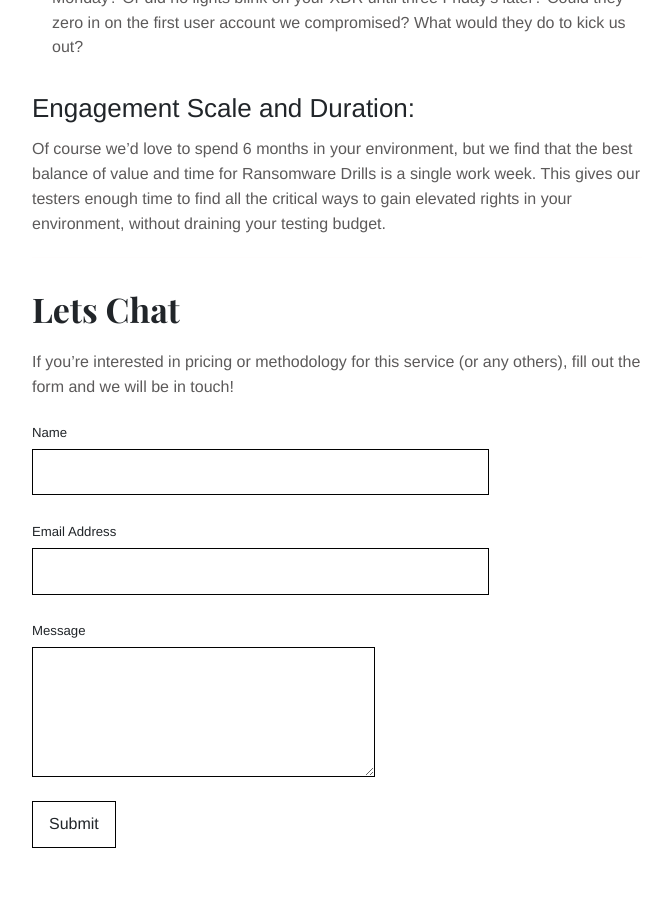
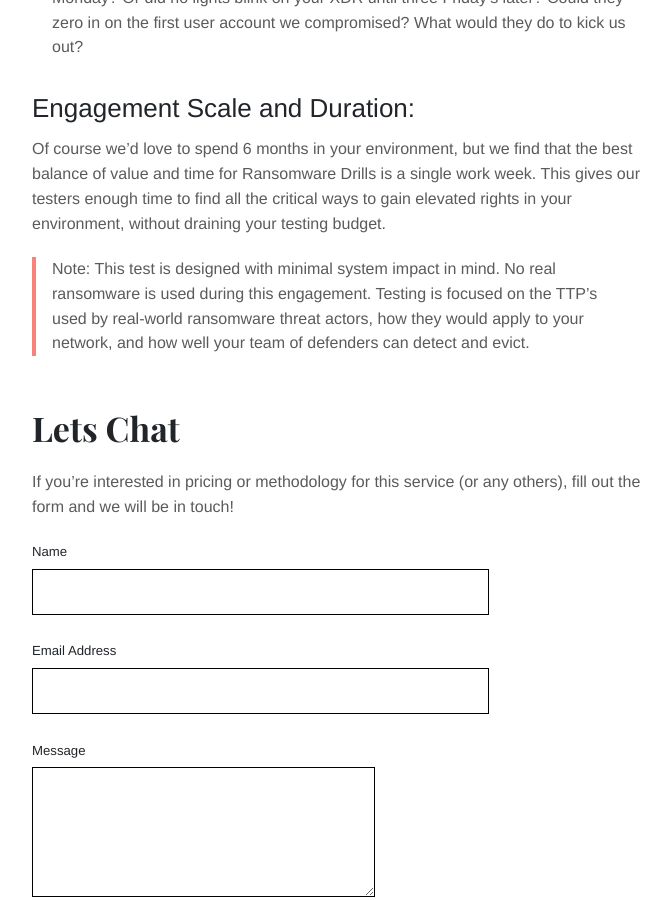
Before and after one commit to strategicdefense/strategicdefense.github.io, a Jekyll site: the page built from _services/ransomware.md, in a window 1280 px wide and 900 px high, scrolled down 2801 px. Shown: the whole window, without its empty margins (143-814 px from the left). Built offline with Jekyll 4.4.1, drawn with Linux system fonts in a browser that asks for light colours.

Commit message:
adding ransomware service

```diff
--- a/_services/ransomware.md
+++ b/_services/ransomware.md
@@ -47,6 +47,8 @@ These are the main 2 goals of any ransomware attacker. Disable and disrupt backu
 ## Engagement Scale and Duration:
 Of course we’d love to spend 6 months in your environment, but we find that the best balance of value and time for Ransomware Drills is a single work week. This gives our testers enough time to find all the critical ways to gain elevated rights in your environment, without draining your testing budget.
 
+> Note: This test is designed with minimal system impact in mind. No real ransomware is used during this engagement. Testing is focused on the TTP's used by real-world ransomware threat actors, how they would apply to your network, and how well your team of defenders can detect and evict.
+
 
 ---
 # Lets Chat
```
Also changed, not shown: 1 other file.
